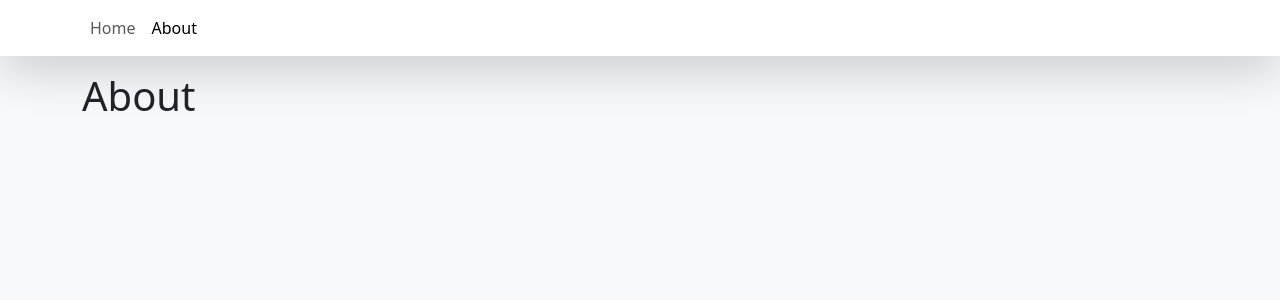
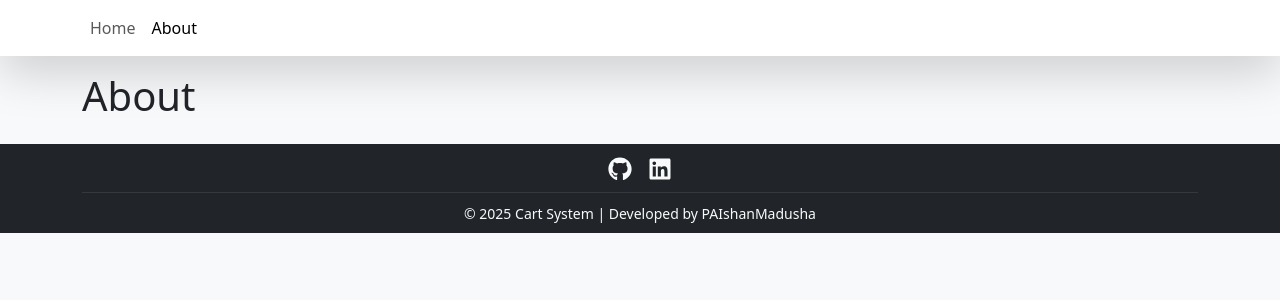
Before and after one commit to PAIshanMadusha/cart-system-typescript, a React (Vite) app: page /about in a window 1280 px wide. Shown: the top 300 px of the page. Built offline with nearby package versions, Linux system fonts and the light colour scheme.

Commit message:
Footer Design

```diff
--- a/package.json
+++ b/package.json
@@ -14,6 +14,7 @@
     "react": "^19.1.0",
     "react-bootstrap": "^2.10.10",
     "react-dom": "^19.1.0",
+    "react-icons": "^5.5.0",
     "react-router-dom": "^7.6.3"
   },
   "devDependencies": {
--- a/src/App.tsx
+++ b/src/App.tsx
@@ -4,6 +4,7 @@ import { Home } from "./pages/Home";
 import { About } from "./pages/About";
 import { Navbar } from "./components/Navbar";
 import { ShoppingCartProvider } from "./context/ShoppingCartContext";
+import Footer from "./components/Footer";
 
 function App() {
   return (
@@ -15,6 +16,7 @@ function App() {
           <Route path="/about" element={<About />} />
         </Routes>
       </Container>
+      <Footer/>
     </ShoppingCartProvider>
   );
 }
--- /dev/null
+++ b/src/components/Footer.tsx
@@ -0,0 +1,50 @@
+import { Container, Row, Col } from "react-bootstrap";
+import { FaGithub, FaLinkedin } from "react-icons/fa";
+
+const Footer = () => {
+  return (
+    <footer className="bg-dark text-light py-1 mt-auto">
+      <Container>
+        <Row className="justify-content-center">
+          <Col
+            md={4}
+            className="d-flex justify-content-center align-items-center"
+          >
+            <div className="d-flex align-items-center gap-3">
+              <a
+                href="https://github.com/PAIshanMadusha"
+                className="text-light fs-4"
+                target="_blank"
+                rel="noopener noreferrer"
+              >
+                <FaGithub />
+              </a>
+              <a
+                href="https://www.linkedin.com/in/ishan-madhusha-b457921ba/"
+                className="text-light fs-4"
+                target="_blank"
+                rel="noopener noreferrer"
+              >
+                <FaLinkedin />
+              </a>
+            </div>
+          </Col>
+        </Row>
+        <hr className="border-secondary mt-2 mb-2" />
+        <div className="text-center mb-1">
+          <small className="text-sm">
+            &copy; {new Date().getFullYear()} Cart System | Developed by{" "}
+            <a
+              href="https://github.com/PAIshanMadusha"
+              className="text-light text-decoration-none"
+            >
+              PAIshanMadusha
+            </a>
+          </small>
+        </div>
+      </Container>
+    </footer>
+  );
+};
+
+export default Footer;
```
Also changed, not shown: 1 other file (tests, documents, lock files or other folders).
